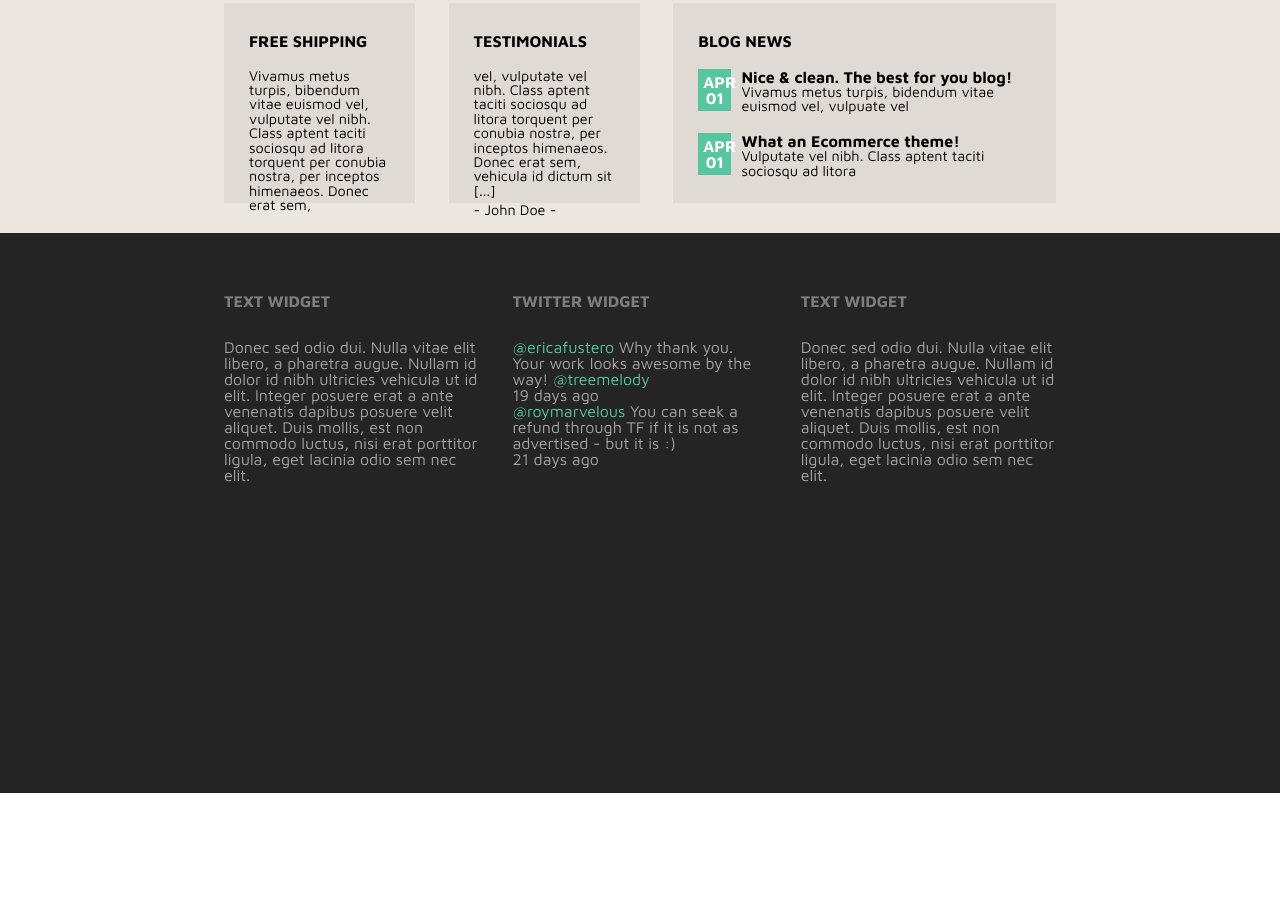
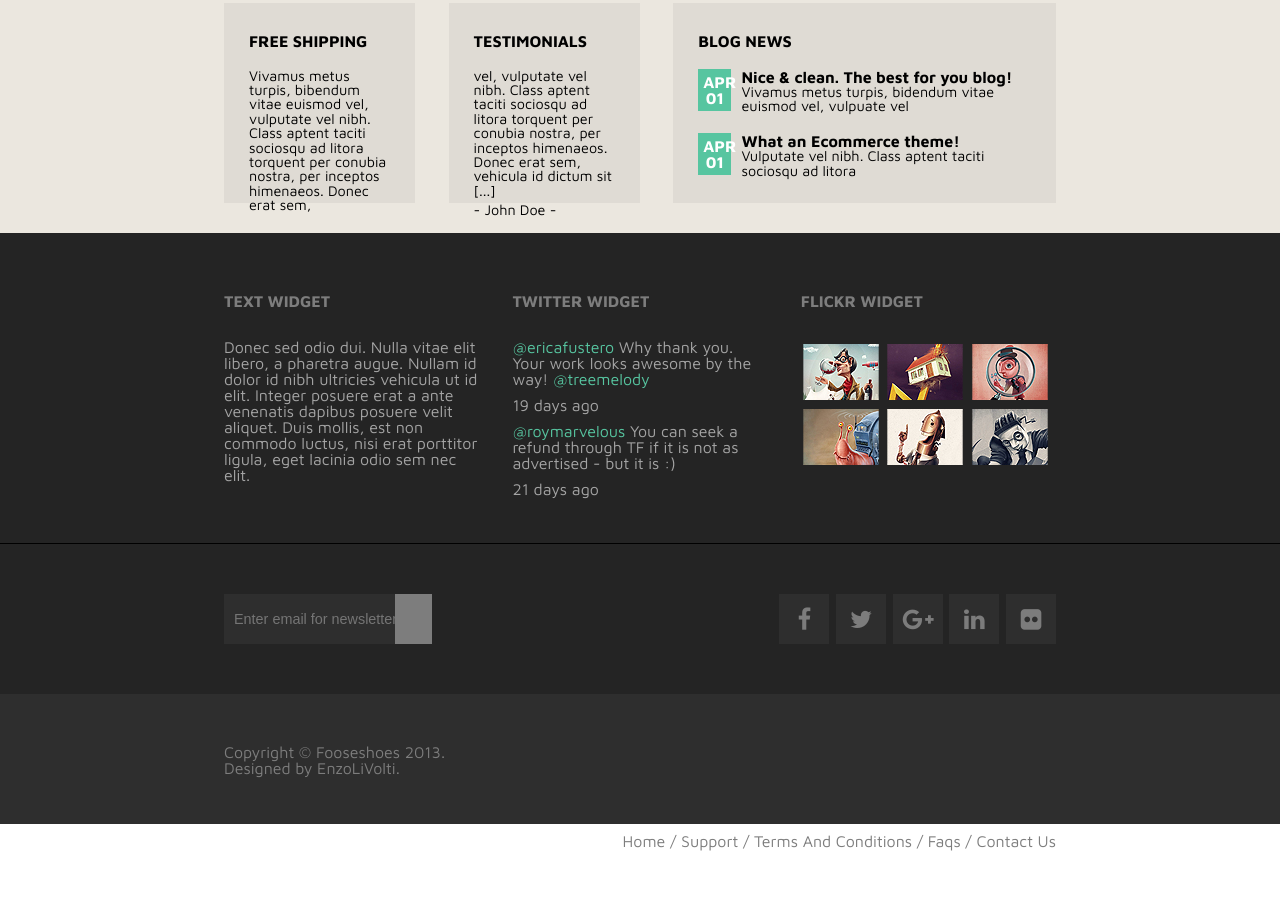
Before and after one commit to vianneygross/MMI-Hag-GROSS-VIANNEY, a plain HTML site: page index.html in a window 1280 px wide. Shown: the part 1810-2716 px from the top of the page. Before the commit the page ends 2603 px from the top, so only its background shows below. Drawn offline with nearby package versions, Linux system fonts and the light colour scheme.

Commit message:
Fin du footer

```diff
--- a/css/style.css
+++ b/css/style.css
@@ -87,7 +87,7 @@ font-weight:bold;
 }
 .slider-prize {
 display:block;
-width:11%;
+width: 63px;
 margin-top:15%;
 margin-bottom:2%;
 }
@@ -405,16 +405,17 @@ margin-bottom: 20px;
 footer {
 background-color:#242424;
 width:100%;
-height:500px;
 padding-top:60px;
 }
 .footer-widgets {
 width:100%;
+height:200px;
 }
 .footer-widgets-item {
 display:block;
 float:left;
 width:30.666666%;
+height:200px;
 }
 .footer-widgets .footer-widgets-item {
 margin-right:2%;
@@ -433,10 +434,96 @@ margin-bottom:30px;
 }
 .footer-widgets-item p {
 color:#a4a4a4;
+margin-top:10px;
+margin-bottom:10px;
 }
 .footer-widgets-item ul li {
 color:#a4a4a4;
 }
-.footer-widgets-item ul li .footer-twitterusername {
+.footer-widgets-item ul li .footer-twitterusername,.footer-credits {
 color:#57c5a0;
 }
+.footer-widgets-item.last img {
+margin:2px;
+margin-top:5px;
+}
+.footer-widgets-item.last img:hover {
+opacity:0.7;
+cursor:pointer;
+}
+.footer-social {
+width:100%;
+border-top:1px solid black;
+margin-top:50px;
+padding-top:50px;
+padding-bottom:100px;
+}
+.footer-social-left {
+float:left;
+position:relative;
+width:25%;
+}
+.footer-social-right {
+float:right;
+}
+.footer-social-newsletter {
+font-size:0.9em;
+line-height:30px;
+width:80%;
+padding:10px;
+background:#2e2e2e;
+color:#9B9B9B;
+border:none;
+outline:none;
+}
+.footer-social-submit {
+background:#7d7d7d url('') no-repeat 20px 17px;
+cursor:pointer;
+line-height:30px;
+position:absolute;
+right:0;
+padding:10px;
+width:18%;
+border:none;
+outline:none;
+}
+.footer-social-right > i {
+line-height:30px;
+font-size:1.5em;
+background-color:#2e2e2e;
+color:#7C7C7C;
+padding:10px;
+width:30px;
+text-align:center;
+cursor:pointer;
+margin-left:2px;
+}
+.footer-social-right > i:hover {
+opacity:0.8;
+}
+.footer-bottom {
+background-color:#2e2e2e;
+height:130px;
+}
+.footer-bottom p {
+color:#7D7D7D;
+margin-top:50px;
+}
+.footer-bottom-left {
+float:left;
+width:50%;
+}
+.footer-bottom-right {
+float:right;
+}
+.footer-bottom-right ul li {
+display:inline;
+line-height:130px;
+}
+.footer-bottom-right ul li a {
+text-decoration:none;
+color:#7D7D7D;
+}
+.footer-bottom-right ul li a:hover {
+color:#57c5a0;
+}
--- a/index.html
+++ b/index.html
@@ -247,8 +247,8 @@
 							Donec sed odio dui. Nulla vitae elit libero, a pharetra augue. Nullam id dolor id nibh ultricies vehicula ut id elit. Integer posuere erat a ante venenatis dapibus posuere velit aliquet. Duis mollis, est non commodo luctus, nisi erat porttitor ligula, eget lacinia odio sem nec elit.
 							</p>
 						</div>
-					</div>
-					<div class="footer-widgets">
+
+
 						<div class="footer-widgets-item">
 							<h4>TWITTER WIDGET</h4>
 							<ul>
@@ -265,17 +265,53 @@
 									</p>
 								</li>
 						</div>
-					</div>
-					<div class="footer-widgets">
+
+
 						<div class="footer-widgets-item last">
-							<h4>TEXT WIDGET</h4>
-							<p>
-							Donec sed odio dui. Nulla vitae elit libero, a pharetra augue. Nullam id dolor id nibh ultricies vehicula ut id elit. Integer posuere erat a ante venenatis dapibus posuere velit aliquet. Duis mollis, est non commodo luctus, nisi erat porttitor ligula, eget lacinia odio sem nec elit.
-							</p>
+							<h4>FLICKR WIDGET</h4>
+							<img src="img/foot1.jpg">
+							<img src="img/foot2.jpg">
+							<img src="img/foot3.jpg"><br/>
+							<img src="img/foot4.jpg">
+							<img src="img/foot5.jpg">
+							<img src="img/foot6.jpg">
 						</div>
 					</div>
 				</div>
-
+				<div class="footer-social">
+					<div class="wrapper">
+						<div class="footer-social-left">
+							<form>
+								<input class="footer-social-newsletter" type="text" value="" placeholder="Enter email for newsletter">
+								<input class="footer-social-submit" type="submit" value="">
+							</form>
+						</div>
+						<div class="footer-social-right">
+							<i class="fa fa-facebook"></i>
+							<i class="fa fa-twitter"></i>
+							<i class="fa fa-google-plus"></i>
+							<i class="fa fa-linkedin"></i>
+							<i class="fa fa-flickr"></i>
+						</div>
+					</div>
+				</div>
+				<div class="footer-bottom">
+					<div class="wrapper">
+						<div class="footer-bottom-left">
+							<p>Copyright © Fooseshoes 2013.<br>
+								Designed by EnzoLiVolti.
+							</p>
+						</div>
+						<div class="footer-bottom-right">
+							<ul>
+								<li><a href="#">Home /</a></li>
+								<li><a href="#">Support /</a></li>
+								<li><a href="#">Terms And Conditions /</a></li>
+								<li><a href="#">Faqs /</a></li>
+								<li><a href="#">Contact Us</a></li>
+						</div>
+					</div>
+				</div>
 			</footer>
 	</body>
 
```
Also changed, not shown: img/boutonsubmit.png (added), img/foot1.jpg (added), img/foot2.jpg (added), img/foot3.jpg (added), img/foot4.jpg (added), img/foot5.jpg (added), img/foot6.jpg (added).
